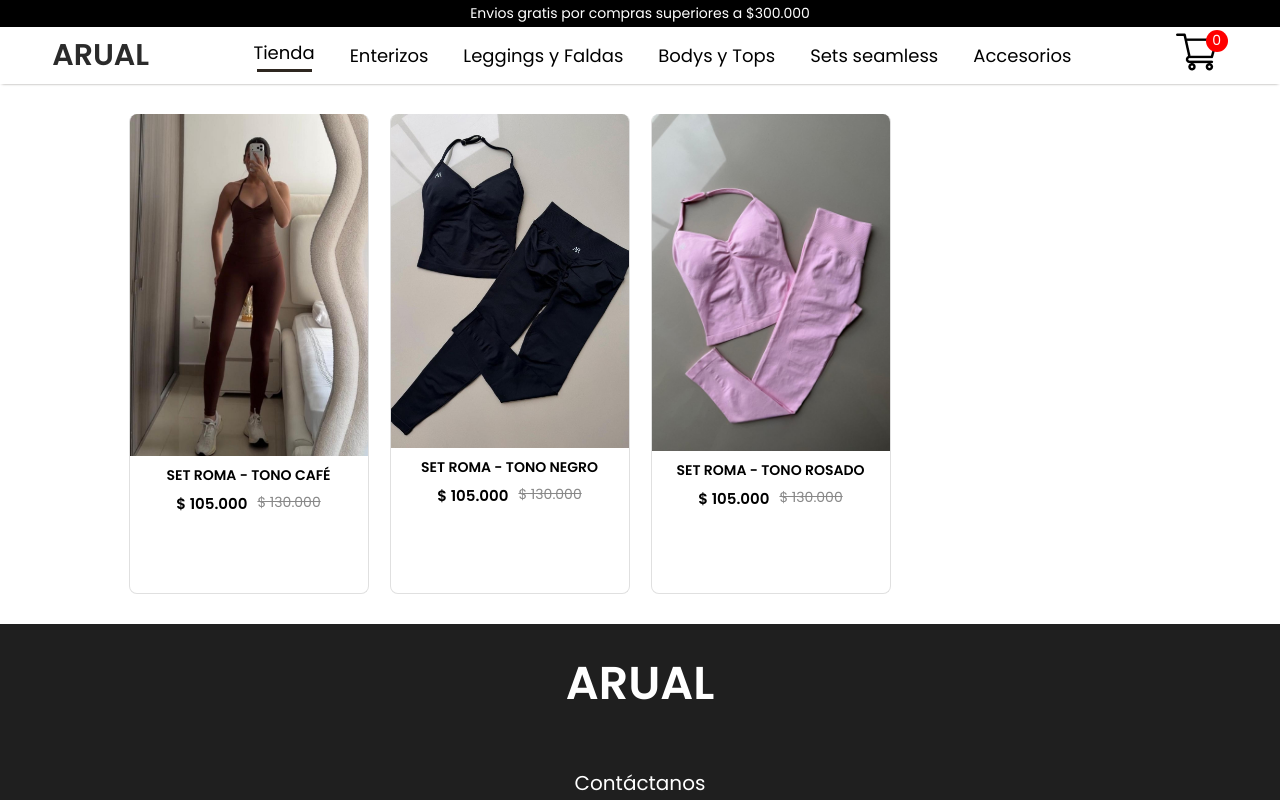
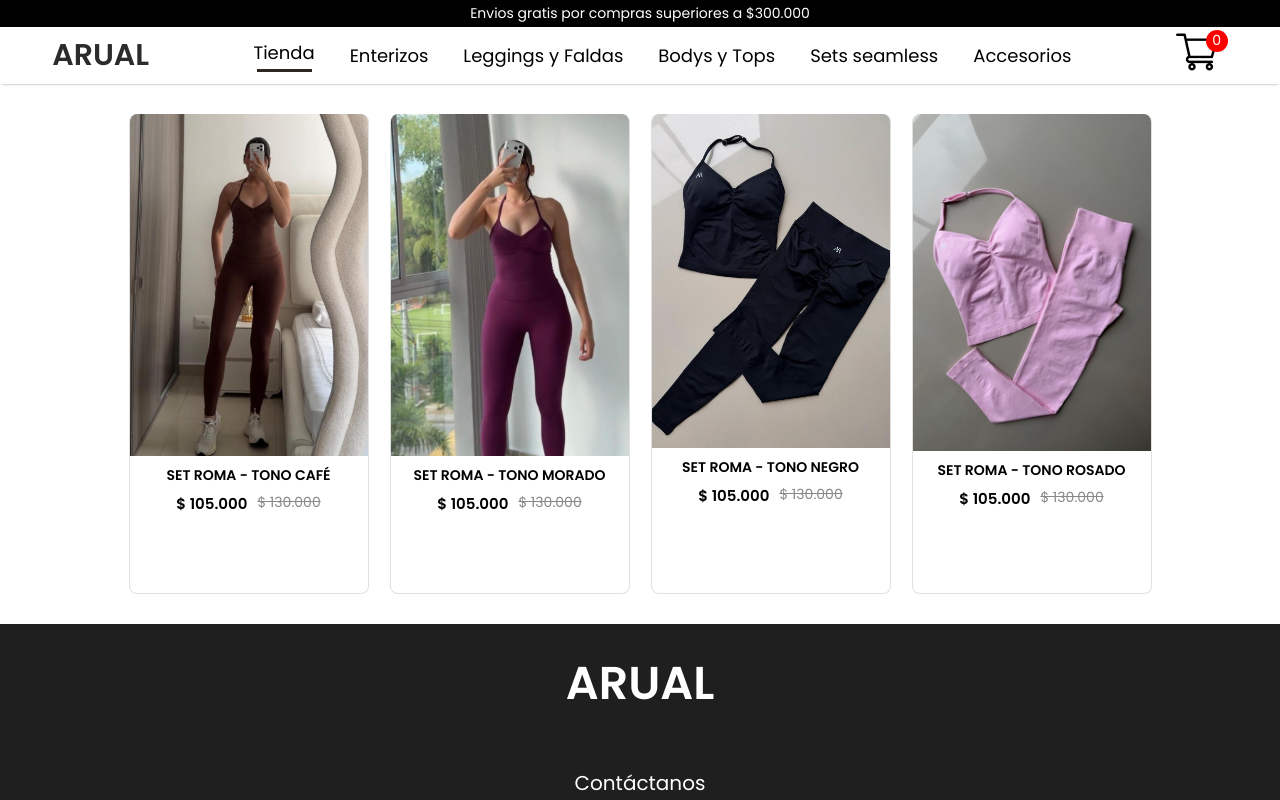
Before and after one commit to luis13xd/arual, a React (Create React App) app: page /sets in a window 1280 px wide. Shown: the top 800 px of the page. Built offline with nearby package versions, Linux system fonts and the light colour scheme.

Commit message:
agregamos set roma moraDO

```diff
--- a/src/Components/Assets/all_product.js
+++ b/src/Components/Assets/all_product.js
@@ -99,6 +99,11 @@ import setromacafe1 from "./sets/setromacafe1.jpeg";
 import setromacafe2 from "./sets/setromacafe2.jpeg";
 import setromacafe3 from "./sets/setromacafe3.jpeg";
 import setromacafe4 from "./sets/setromacafe4.jpeg";
+// 404
+import setromamorado1 from "./sets/setromamorado1.jpeg";
+import setromamorado2 from "./sets/setromamorado2.jpeg";
+import setromamorado3 from "./sets/setromamorado3.jpeg";
+import setromamorado4 from "./sets/setromamorado4.jpeg";
 
 // ---------------------------- Categoria 5 ACCESORIOS  -----------------------------
 // 501
@@ -465,6 +470,25 @@ let all_product = [
     },
   },
   {
+    id: 404,
+    name: "SET ROMA - TONO MORADO",
+    category: "sets",
+    description: "Material suave y de alta calidad",
+    image: setromamorado1,
+    image2: setromamorado2,
+    image3: setromamorado3,
+    image4: setromamorado4,
+    new_price: 105000,
+    old_price: 130000,
+    sizes: {
+      XS: false,
+      S: true,
+      M: true,
+      L: false,
+      XL: false,
+    },
+  },
+  {
     id: 401,
     name: "SET ROMA - TONO NEGRO",
     category: "sets",
@@ -502,7 +526,6 @@ let all_product = [
       XL: false,
     },
   },
-
 
   // ---------------------------- Categoria 5 ACCESORIOS -----------------------------
   {
```
Also changed, not shown: src/Components/Assets/sets/setromamorado1.jpeg, 1 other file (tests, documents, lock files or other folders).
